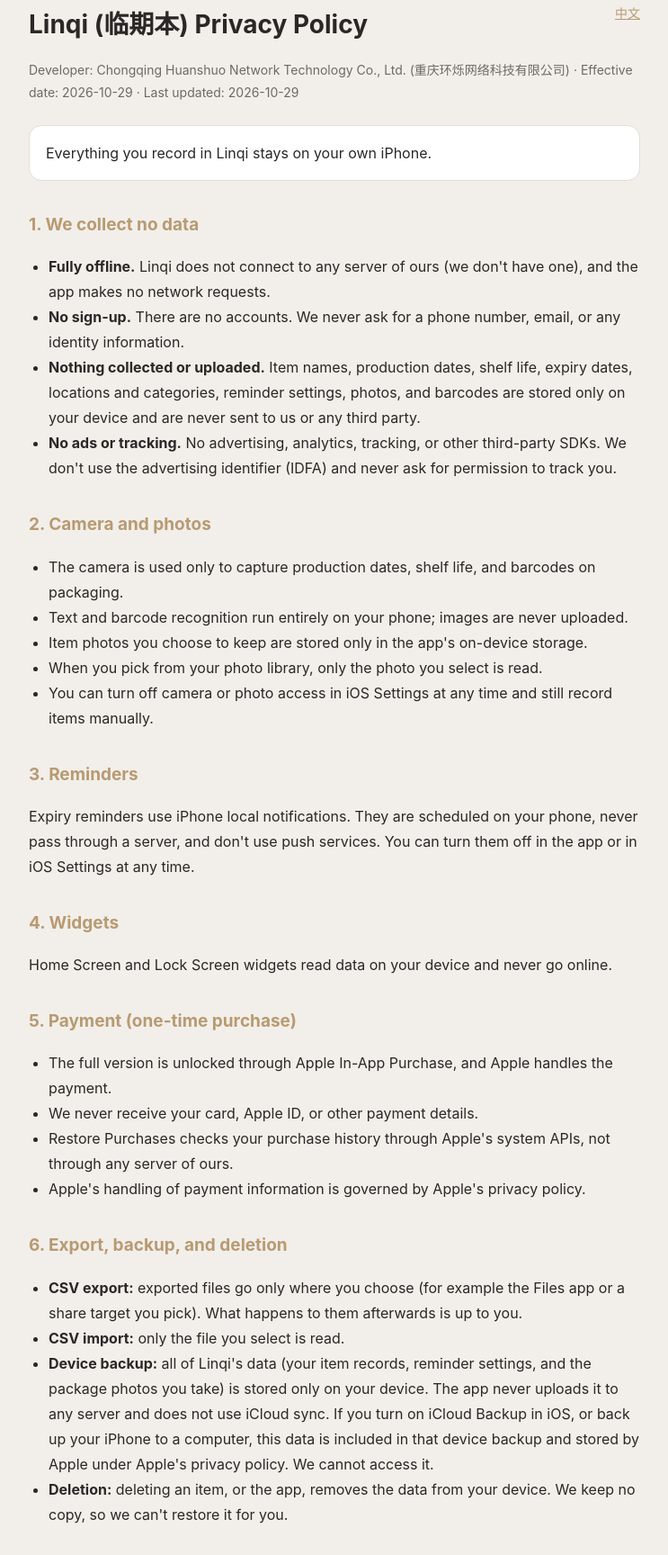
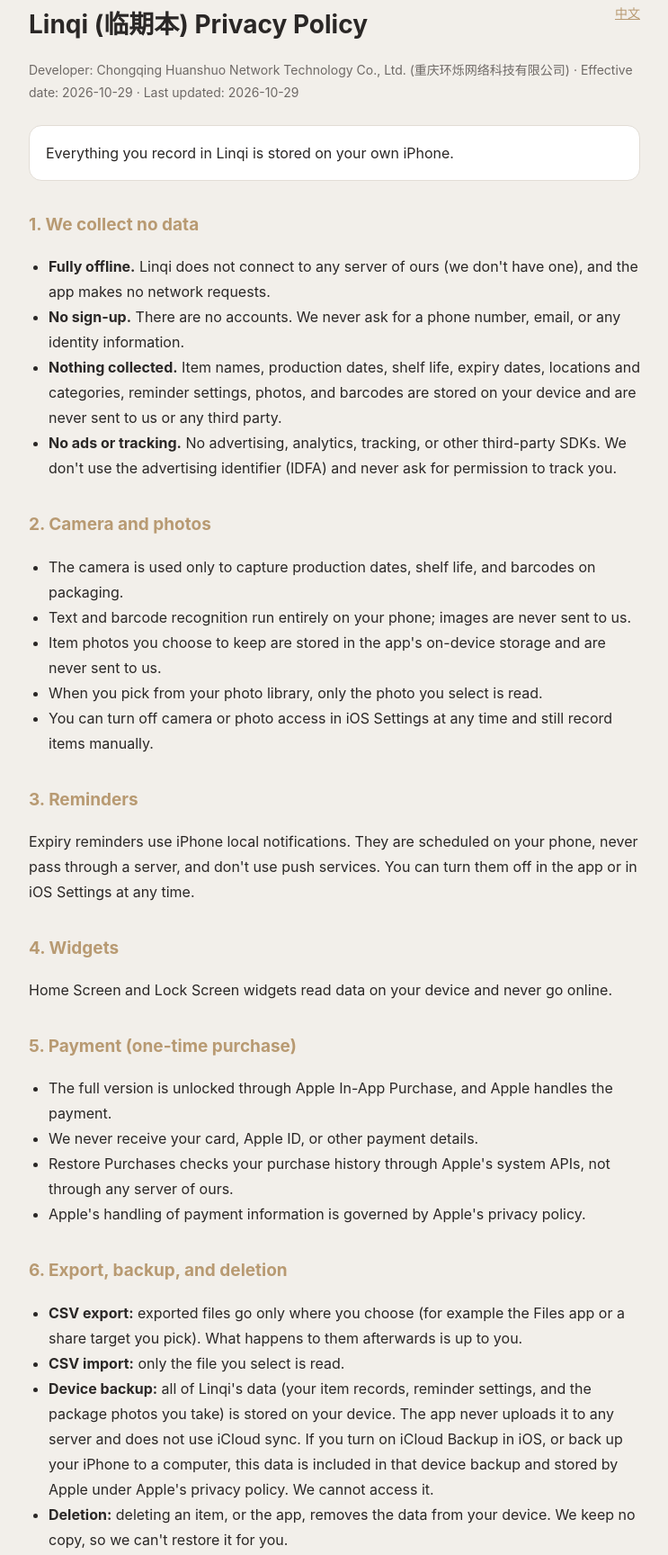
Before and after one commit to suyichen422-bot/linqi-privacy, a plain HTML site: page en/index.html in a window 1280 px wide. Shown: the part 37-1765 px from the top of the page at 90% size, without its empty margins (268-1011 px from the left). Drawn offline with Linux system fonts and the light colour scheme.

Commit message:
Unify data location wording (approved by 亦辰)

```diff
--- a/en/index.html
+++ b/en/index.html
@@ -2,16 +2,16 @@
 <a class="lang" href="../">中文</a>
 <h1>Linqi (临期本) Privacy Policy</h1>
 <p class="meta">Developer: Chongqing Huanshuo Network Technology Co., Ltd. (重庆环烁网络科技有限公司) · Effective date: 2026-10-29 · Last updated: 2026-10-29</p>
-<div class="lead">Everything you record in Linqi stays on your own iPhone.</div>
+<div class="lead">Everything you record in Linqi is stored on your own iPhone.</div>
 <h2>1. We collect no data</h2><ul>
 <li><b>Fully offline.</b> Linqi does not connect to any server of ours (we don't have one), and the app makes no network requests.</li>
 <li><b>No sign-up.</b> There are no accounts. We never ask for a phone number, email, or any identity information.</li>
-<li><b>Nothing collected or uploaded.</b> Item names, production dates, shelf life, expiry dates, locations and categories, reminder settings, photos, and barcodes are stored only on your device and are never sent to us or any third party.</li>
+<li><b>Nothing collected.</b> Item names, production dates, shelf life, expiry dates, locations and categories, reminder settings, photos, and barcodes are stored on your device and are never sent to us or any third party.</li>
 <li><b>No ads or tracking.</b> No advertising, analytics, tracking, or other third-party SDKs. We don't use the advertising identifier (IDFA) and never ask for permission to track you.</li></ul>
 <h2>2. Camera and photos</h2><ul>
 <li>The camera is used only to capture production dates, shelf life, and barcodes on packaging.</li>
-<li>Text and barcode recognition run entirely on your phone; images are never uploaded.</li>
-<li>Item photos you choose to keep are stored only in the app's on-device storage.</li>
+<li>Text and barcode recognition run entirely on your phone; images are never sent to us.</li>
+<li>Item photos you choose to keep are stored in the app's on-device storage and are never sent to us.</li>
 <li>When you pick from your photo library, only the photo you select is read.</li>
 <li>You can turn off camera or photo access in iOS Settings at any time and still record items manually.</li></ul>
 <h2>3. Reminders</h2><p>Expiry reminders use iPhone local notifications. They are scheduled on your phone, never pass through a server, and don't use push services. You can turn them off in the app or in iOS Settings at any time.</p>
@@ -24,7 +24,7 @@
 <h2>6. Export, backup, and deletion</h2><ul>
 <li><b>CSV export:</b> exported files go only where you choose (for example the Files app or a share target you pick). What happens to them afterwards is up to you.</li>
 <li><b>CSV import:</b> only the file you select is read.</li>
-<li><b>Device backup:</b> all of Linqi's data (your item records, reminder settings, and the package photos you take) is stored only on your device. The app never uploads it to any server and does not use iCloud sync. If you turn on iCloud Backup in iOS, or back up your iPhone to a computer, this data is included in that device backup and stored by Apple under Apple's privacy policy. We cannot access it.</li>
+<li><b>Device backup:</b> all of Linqi's data (your item records, reminder settings, and the package photos you take) is stored on your device. The app never uploads it to any server and does not use iCloud sync. If you turn on iCloud Backup in iOS, or back up your iPhone to a computer, this data is included in that device backup and stored by Apple under Apple's privacy policy. We cannot access it.</li>
 <li><b>Deletion:</b> deleting an item, or the app, removes the data from your device. We keep no copy, so we can't restore it for you.</li></ul>
 <h2>7. Crash reports</h2><p>Linqi does not include any third-party crash reporting, analytics, or advertising tools, and the app itself does not collect or upload crash logs. If you choose "Share With App Developers" in iPhone Settings › Privacy &amp; Security › Analytics &amp; Improvements, Apple may provide us with crash diagnostics that do not identify you, used only to fix problems. You can turn this off in that setting at any time.</p>
 <h2>8. Children</h2><p>The app collects no personal information from anyone, including children.</p>
```
Also changed, not shown: index.html (+5 -5 lines).
